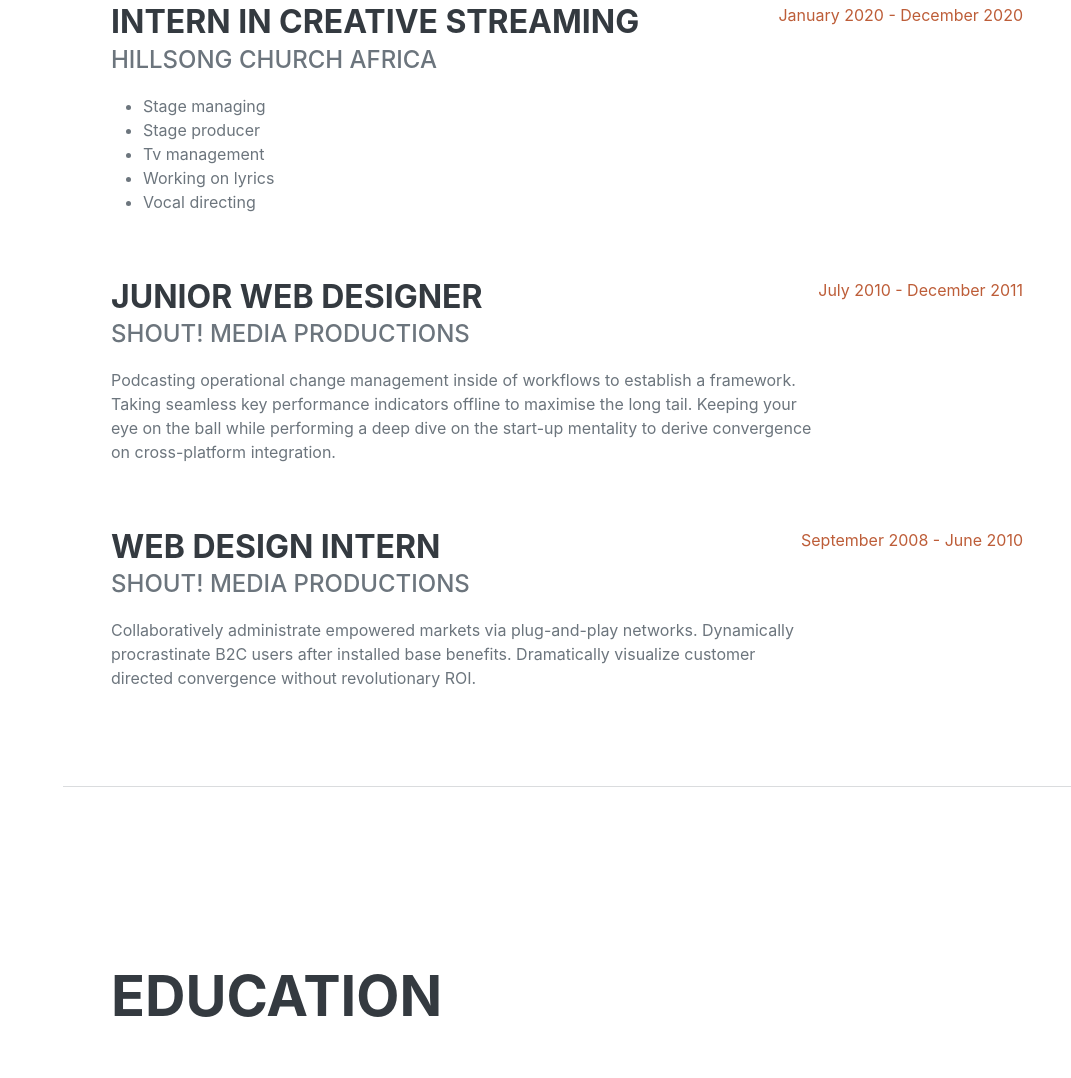
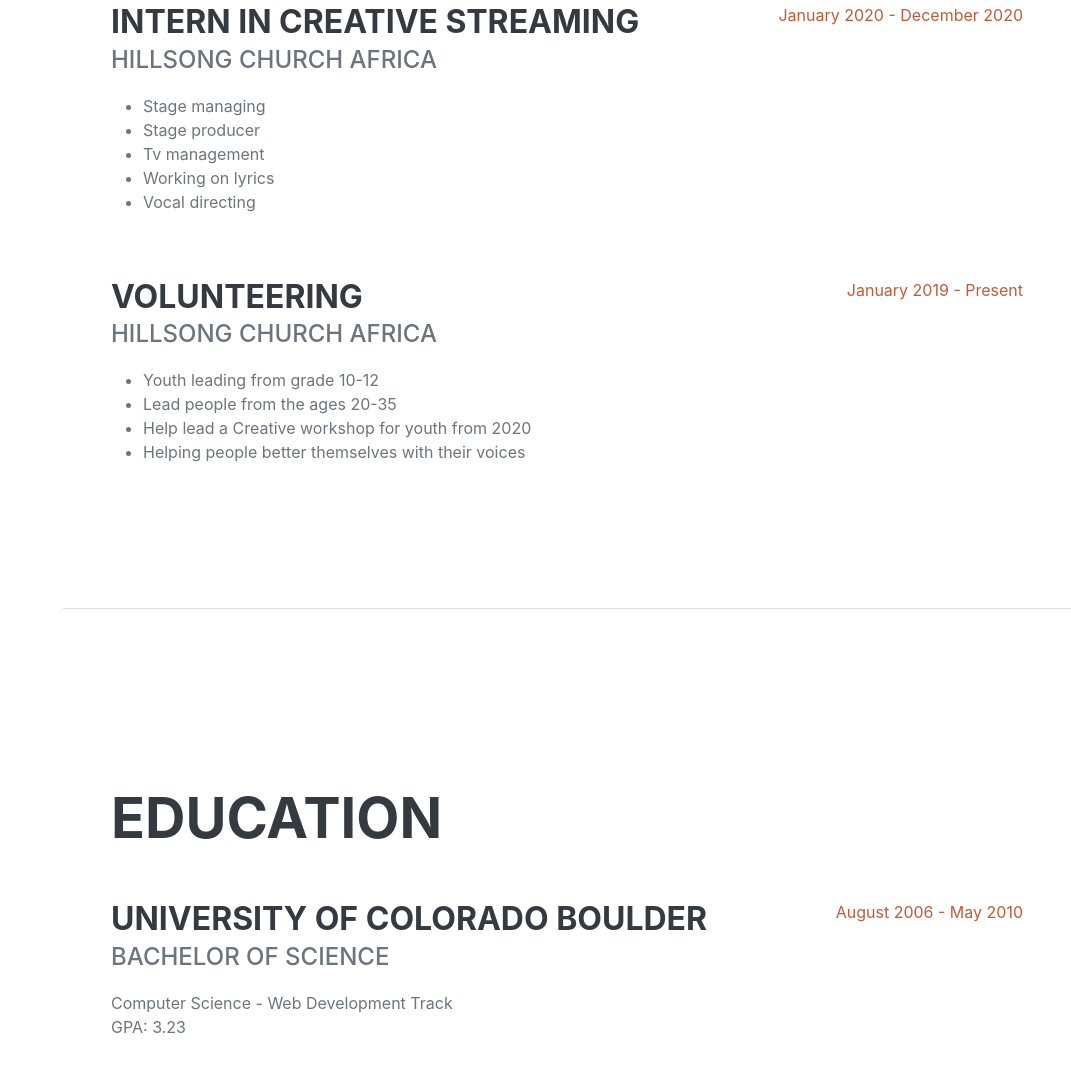
Before and after one commit to Thato2619/Updated-Resume-10-, a plain HTML site: page startbootstrap-resume-gh-pages/index.html in a window 1280 px wide. Shown: the part 1541-2619 px from the top of the page, without its empty margins (209-1280 px from the left). Drawn offline with nearby package versions, Linux system fonts and the light colour scheme; a web font is replaced by a local one.

Commit message:
remove the web design section of experience

```diff
--- a/startbootstrap-resume-gh-pages/index.html
+++ b/startbootstrap-resume-gh-pages/index.html
@@ -104,20 +104,19 @@
                     </div>
                     <div class="d-flex flex-column flex-md-row justify-content-between mb-5">
                         <div class="flex-grow-1">
-                            <h3 class="mb-0">Junior Web Designer</h3>
-                            <div class="subheading mb-3">Shout! Media Productions</div>
-                            <p>Podcasting operational change management inside of workflows to establish a framework. Taking seamless key performance indicators offline to maximise the long tail. Keeping your eye on the ball while performing a deep dive on the start-up mentality to derive convergence on cross-platform integration.</p>
+                            <h3 class="mb-0">Volunteering</h3>
+                            <div class="subheading mb-3">Hillsong Church Africa</div>
+                            <ul>
+                                <li>Youth leading from grade 10-12</li>
+                                <li>Lead people from the ages 20-35</li>
+                                <li>Help lead a Creative workshop for youth from 2020</li>
+                                <li>Helping people better themselves with their voices </li>
+                            </ul>
                         </div>
-                        <div class="flex-shrink-0"><span class="text-primary">July 2010 - December 2011</span></div>
+                        <div class="flex-shrink-0"><span class="text-primary">January 2019 - Present</span></div>
                     </div>
                     <div class="d-flex flex-column flex-md-row justify-content-between">
-                        <div class="flex-grow-1">
-                            <h3 class="mb-0">Web Design Intern</h3>
-                            <div class="subheading mb-3">Shout! Media Productions</div>
-                            <p>Collaboratively administrate empowered markets via plug-and-play networks. Dynamically procrastinate B2C users after installed base benefits. Dramatically visualize customer directed convergence without revolutionary ROI.</p>
-                        </div>
-                        <div class="flex-shrink-0"><span class="text-primary">September 2008 - June 2010</span></div>
-                    </div>
+                        <div class="flex-grow-1"></div>
                 </div>
             </section>
             <hr class="m-0" />
```
